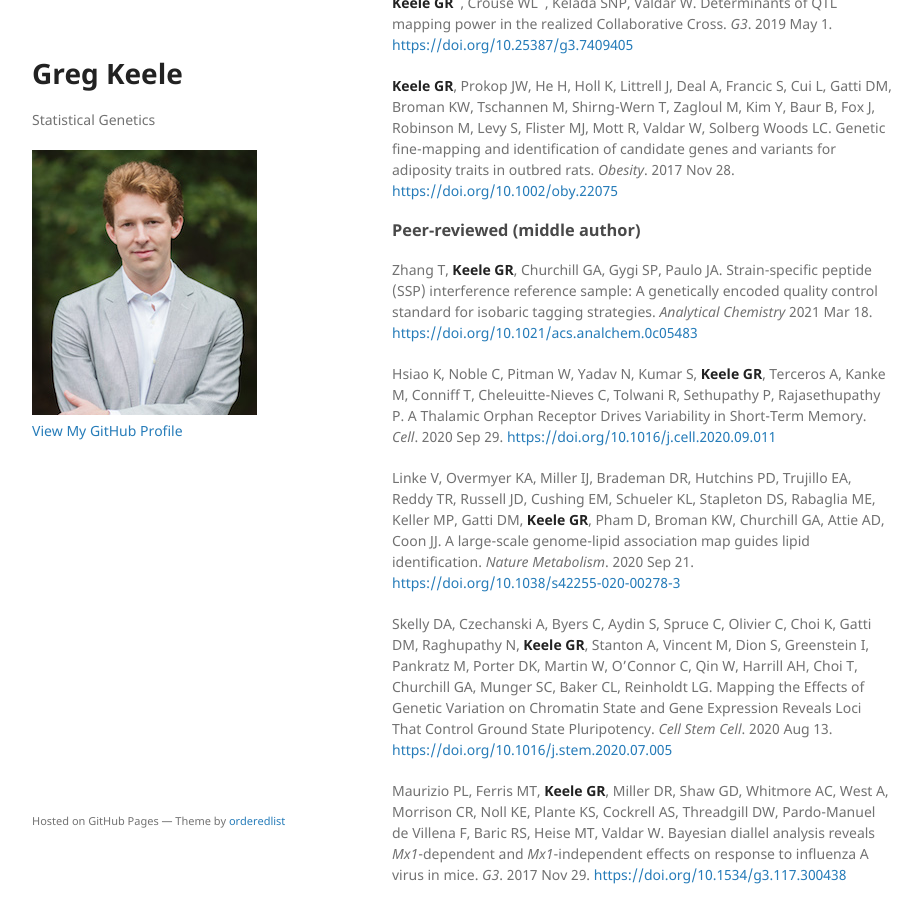
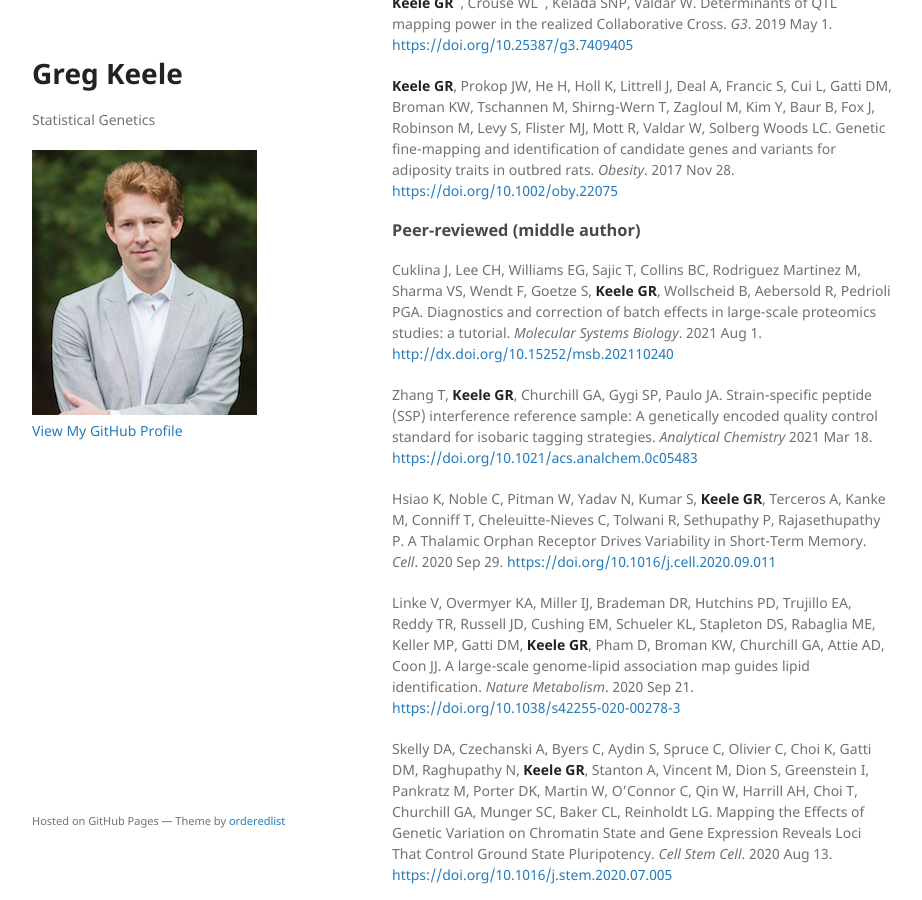
Before and after one commit to gkeele/gkeele.github.io, a Jekyll site: the page built from publications.md, in a window 1280 px wide and 900 px high, scrolled down 1015 px. Shown: the whole window, without its empty margins (178-1100 px from the left). Built offline with Jekyll 4.4.1, drawn with Linux system fonts in a browser that asks for light colours; our own code applies the rules of GitHub Pages for plain Markdown files.

Commit message:
Added Cuklina paper

```diff
--- a/publications.md
+++ b/publications.md
@@ -29,6 +29,8 @@ Lerner AM<sup>\*</sup>, Hepperla AJ<sup>\*</sup>, **Keele GR**<sup>\*</sup>, Mer
 
 ### Peer-reviewed (middle author)
 
+Cuklina J, Lee CH, Williams EG, Sajic T, Collins BC, Rodriguez Martinez M, Sharma VS, Wendt F, Goetze S, **Keele GR**, Wollscheid B, Aebersold R, Pedrioli PGA. Diagnostics and correction of batch effects in large-scale proteomics studies: a tutorial. *Molecular Systems Biology*. 2021 Aug 1. [http://dx.doi.org/10.15252/msb.202110240](https://www.embopress.org/doi/full/10.15252/msb.202110240)
+
 Zhang T, **Keele GR**, Churchill GA, Gygi SP, Paulo JA. Strain-specific peptide (SSP) interference reference sample: A genetically encoded quality control standard for isobaric tagging strategies. *Analytical Chemistry* 2021 Mar 18. [https://doi.org/10.1021/acs.analchem.0c05483](https://doi.org/10.1021/acs.analchem.0c05483)
 
 Hsiao K, Noble C, Pitman W, Yadav N, Kumar S, **Keele GR**, Terceros A, Kanke M, Conniff T, Cheleuitte-Nieves C, Tolwani R, Sethupathy P, Rajasethupathy P. A Thalamic Orphan Receptor Drives Variability in Short-Term Memory. *Cell*. 2020 Sep 29. [https://doi.org/10.1016/j.cell.2020.09.011](https://www.cell.com/cell/fulltext/S0092-8674(20)31152-1?_returnURL=https%3A%2F%2Flinkinghub.elsevier.com%2Fretrieve%2Fpii%2FS0092867420311521%3Fshowall%3Dtrue)
```
